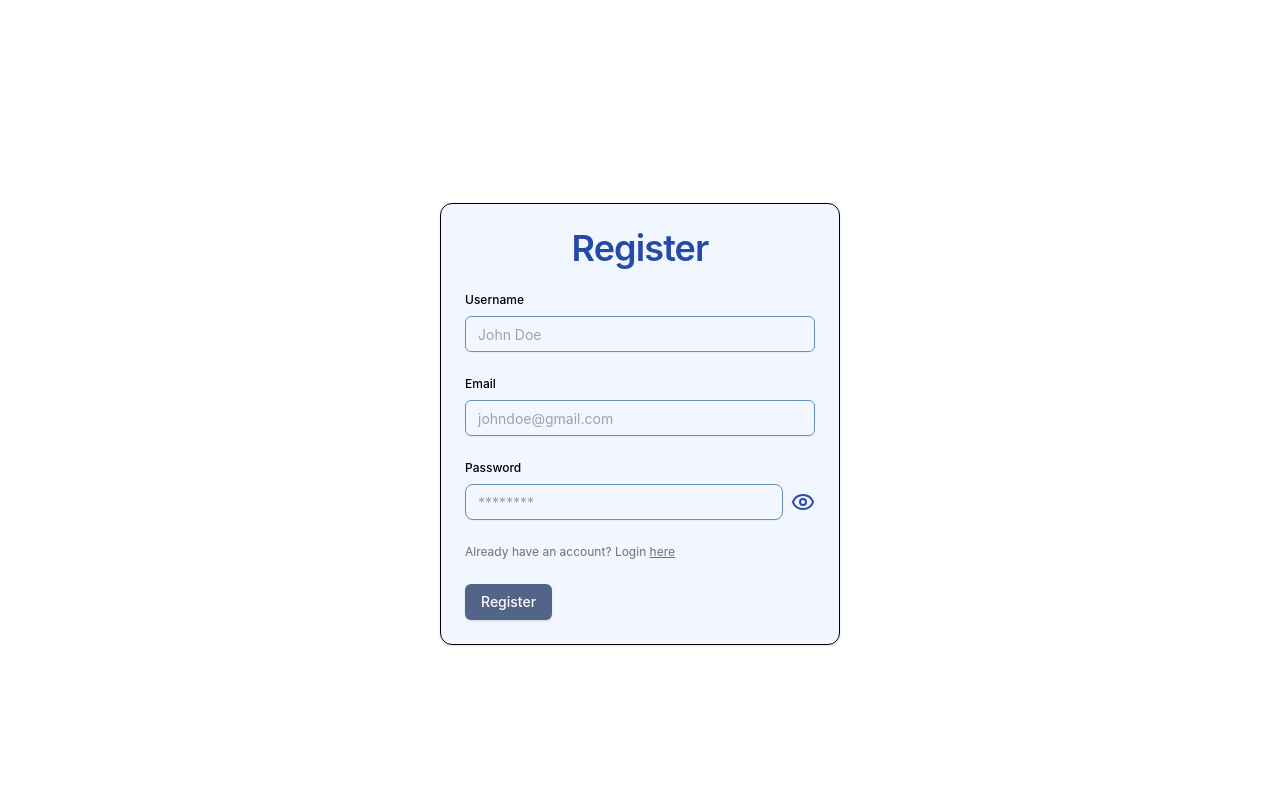
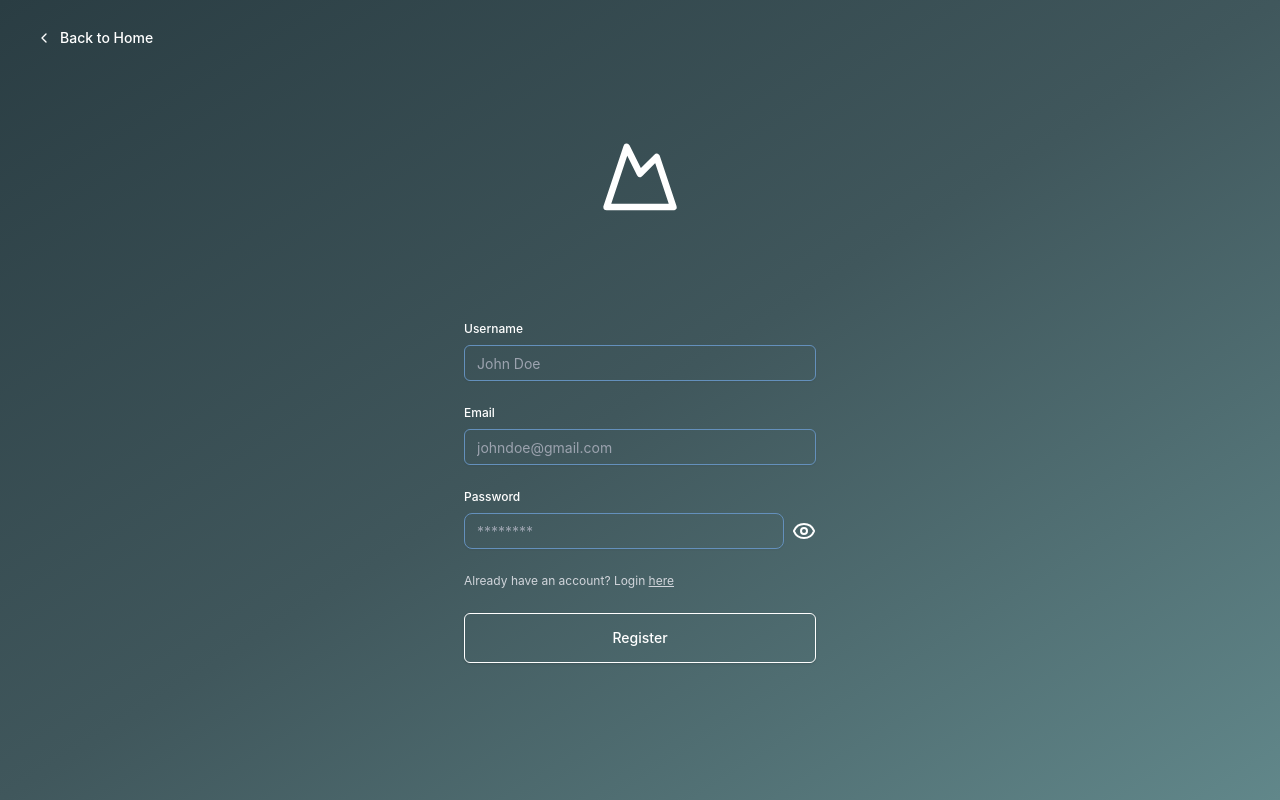
Before and after one commit to alexabainza/habit-tracker-frontend, a React (Vite) app: page /register in a window 1280 px wide. Built offline with nearby package versions, Linux system fonts and the light colour scheme.

Commit message:
refactor:auth pages changed layout and color

```diff
--- a/src/pages/analytics/RecentHabits.tsx
+++ b/src/pages/analytics/RecentHabits.tsx
@@ -1,11 +1,11 @@
 import { Calendar } from "@/components/ui/calendar";
 import { RecentHabitsProps } from "@/utils/types";
-import React from "react";
+import { useMemo, useState } from "react";
 
 export function RecentHabits({ data }: RecentHabitsProps) {
-  const [date, setDate] = React.useState<Date | undefined>(new Date());
+  const [date, setDate] = useState<Date | undefined>(new Date());
 
-  const modifiers = React.useMemo(() => {
+  const modifiers = useMemo(() => {
     const highActivity: Date[] = [];
     const mediumActivity: Date[] = [];
     const lowActivity: Date[] = [];
@@ -28,6 +28,8 @@ export function RecentHabits({ data }: RecentHabitsProps) {
     };
   }, [data]);
 
+  console.log(modifiers);
+
   return (
     <div className="w-full h-64 md:h-80 rounded-md border p-5 my-0">
       <div className="space-y-6">
@@ -35,12 +37,12 @@ export function RecentHabits({ data }: RecentHabitsProps) {
           mode="single"
           selected={date}
           onSelect={setDate}
-          className="rounded-md border"
+          className="rounded-md border transition-all duration-300"
           modifiers={modifiers}
           modifiersClassNames={{
-            highActivity: "bg-green-500 no-hover",
-            mediumActivity: "bg-green-300 no-hover",
-            lowActivity: "bg-green-100 no-hover",
+            highActivity: "bg-green-500 hover:bg-green-500/80",
+            mediumActivity: "bg-green-400 hover:bg-green-400/80",
+            lowActivity: "bg-green-300 hover:bg-green-300/80",
           }}
         />
       </div>
--- a/src/pages/auth/Login.tsx
+++ b/src/pages/auth/Login.tsx
@@ -14,7 +14,7 @@ import {
   FormMessage,
 } from "@/components/ui/form";
 import { Input } from "@/components/ui/input";
-import { Eye, EyeOff, Loader2 } from "lucide-react";
+import { ChevronLeftIcon, Eye, EyeOff, Loader2, MountainIcon } from "lucide-react";
 import { Link, useNavigate } from "react-router-dom";
 import { LoginSchema } from "@/utils/schemas";
 import { handleAuthError } from "@/utils/errorHandler";
@@ -68,11 +68,19 @@ const LoginScreen: React.FC = () => {
   };
 
   return (
-    <div className="flex justify-center items-center mt-12 w-full">
-      <Card className="w-[400px] bg-[var(--color-background)] sm:mx-5 mx-5">
+    <div className="flex justify-center items-center w-full bg-gradient-to-br from-[#2A3D43] via-[#40575C] to-[#61878A] text-white">
+      <Button
+        className="absolute top-5 left-5 text-white"
+        onClick={() => navigate("/")}
+        variant='link'
+      >
+        <ChevronLeftIcon className="w-6 h-6" />
+        Back to Home
+      </Button>
+      <Card className="w-[400px] sm:mx-5 mx-5 border-0 shadow-none ">
         <CardHeader>
-          <CardTitle className="text-4xl text-[var(--color-primary)] text-center">
-            Login
+          <CardTitle className="text-4xl text-center">
+            <MountainIcon className="w-20 h-20 mx-auto mb-20" />
           </CardTitle>
         </CardHeader>
         <CardContent>
@@ -83,8 +91,10 @@ const LoginScreen: React.FC = () => {
                 name="identifier"
                 render={({ field }) => (
                   <FormItem className="flex flex-col gap-0">
-                    <FormLabel className="font-medium text-xs">
-                      Email/Username
+                    <FormLabel className="uppercase font-medium text-xs space-x-1.5">
+                      <strong>Email</strong>
+                      <span className="lowercase">or</span>
+                      <strong>Username</strong>
                     </FormLabel>
                     <FormControl>
                       <Input
@@ -102,11 +112,11 @@ const LoginScreen: React.FC = () => {
                 name="password"
                 render={({ field }) => (
                   <FormItem className="flex flex-col gap-0">
-                    <FormLabel className="font-medium text-xs">
+                    <FormLabel className="uppercase font-bold text-xs">
                       Password
                     </FormLabel>
                     <FormControl className="relative">
-                      <div className="flex flex-row items-center rounded-md">
+                      <div className="flex flex-row items-center rounded-md relative">
                         <Input
                           type={showPassword ? "text" : "password"}
                           placeholder={`${showPassword ? "Password@123" : "********"}`}
@@ -116,7 +126,7 @@ const LoginScreen: React.FC = () => {
                         <button
                           type="button"
                           onClick={togglePasswordVisibility}
-                          className="ml-2 text-[var(--color-primary)] "
+                          className="ml-2 absolute right-2 top-0 bottom-0 flex items-center justify-center w-5"
                         >
                           {showPassword ? <EyeOff /> : <Eye />}
                         </button>
@@ -126,18 +136,18 @@ const LoginScreen: React.FC = () => {
                   </FormItem>
                 )}
               />
-              <p className="text-xs text-gray-500">
-                Don't have an account yet? Register{" "}
+              <p className="text-xs text-gray-200">
+                Don't have an account? Register{" "}
                 <Link to="/register" className="underline hover:font-bold">
                   here
                 </Link>
               </p>
               <Button
                 type="submit"
-                className="bg-[#536489] hover:bg-[var(--color-primary)] text-white"
+                className=" w-full py-6 border border-white transition-all duration-300 text-white hover:bg-white/85 hover:text-black hover:border-transparent"
                 disabled={isLoading}
               >
-                {isLoading ? <Loader2 className="animate-spin" /> : "Login"}
+                {isLoading ? <><Loader2 className="animate-spin" /> Loading</> : "Login"}
               </Button>
             </form>
           </Form>
--- a/src/pages/auth/Register.tsx
+++ b/src/pages/auth/Register.tsx
@@ -14,7 +14,7 @@ import { Input } from "@/components/ui/input";
 import { useForm } from "react-hook-form";
 import { zodResolver } from "@hookform/resolvers/zod";
 import { RegisterUserSchema } from "@/utils/schemas";
-import { Eye, EyeOff, Loader2 } from "lucide-react";
+import { ChevronLeftIcon, Eye, EyeOff, Loader2, MountainIcon } from "lucide-react";
 import { Link, useNavigate } from "react-router-dom";
 import { useFetch } from "@/hooks/use-fetch";
 import { handleAuthError } from "@/utils/errorHandler";
@@ -67,11 +67,19 @@ const RegisterScreen: React.FC = () => {
   };
 
   return (
-    <div className="flex justify-center items-center mt-12 w-full">
-      <Card className="w-[400px] bg-[var(--color-background)] sm:mx-5 mx-5">
+    <div className="flex justify-center items-center w-full bg-gradient-to-br from-[#2A3D43] via-[#40575C] to-[#61878A] text-white">
+      <Button
+        className="absolute top-5 left-5 text-white"
+        onClick={() => navigate("/")}
+        variant='link'
+      >
+        <ChevronLeftIcon className="w-6 h-6" />
+        Back to Home
+      </Button>
+      <Card className="w-[400px] sm:mx-5 mx-5 border-0 shadow-none">
         <CardHeader>
-          <CardTitle className="text-4xl text-[var(--color-primary)] text-center">
-            Register
+          <CardTitle className="text-4xl text-center">
+            <MountainIcon className="w-20 h-20 mx-auto mb-20" />
           </CardTitle>
         </CardHeader>
         <CardContent>
@@ -136,7 +144,7 @@ const RegisterScreen: React.FC = () => {
                         <button
                           type="button"
                           onClick={togglePasswordVisibility}
-                          className="ml-2 text-[var(--color-primary)] "
+                          className="ml-2 "
                         >
                           {showPassword ? <EyeOff /> : <Eye />}
                         </button>
@@ -146,25 +154,19 @@ const RegisterScreen: React.FC = () => {
                   </FormItem>
                 )}
               />
-              <p className="text-xs text-gray-500">
+              <p className="text-xs text-gray-300">
                 Already have an account? Login{" "}
                 <Link to="/login" className="underline hover:font-bold">
                   here
                 </Link>
               </p>
-              {isLoading ? (
-                <Button disabled>
-                  <Loader2 className="animate-spin" />
-                  Loading{" "}
-                </Button>
-              ) : (
-                <Button
-                  className="bg-[#536489] hover:bg-[var(--color-primary)] text-white"
-                  type="submit"
-                >
-                  Register
-                </Button>
-              )}
+              <Button
+                type="submit"
+                className="relative w-full py-6 border border-white transition-all duration-300 text-white hover:bg-white/85 hover:text-black hover:border-transparent"
+                disabled={isLoading}
+              >
+                {isLoading ? <><Loader2 className="animate-spin" /> Loading</> : "Register"}
+              </Button>
             </form>
           </Form>
         </CardContent>
--- a/src/pages/auth/Reset.tsx
+++ b/src/pages/auth/Reset.tsx
@@ -37,7 +37,7 @@ const ResetPassword: React.FC = () => {
     const form = useForm<z.infer<typeof ResetPasswordSchema>>({
         resolver: zodResolver(ResetPasswordSchema),
         defaultValues: {
-            id: queryParams.get('id') ?? "",
+            email: queryParams.get('email') ?? "",
             token: queryParams.get('token') ?? "",
             new_password: "",
             confirm_password: "",
@@ -55,15 +55,15 @@ const ResetPassword: React.FC = () => {
             if (result.status === 200) {
                 toast.success("Password reset successfully.");
                 navigate("/login");
+            } else {
+                toast.error(result.message);
             }
         } catch (error: any) {
-            toast.error('An error occurred while resetting password.')
+            toast.error(error.response.data.message);
         } finally {
             setIsLoading(false);
         }
     };
-
-    console.log(location)
 
     return (
         <div className="flex justify-center items-center mt-12 w-full">
--- a/src/utils/schemas.ts
+++ b/src/utils/schemas.ts
@@ -24,7 +24,7 @@ const ForgotPasswordSchema = z.object({
 })
 
 const ResetPasswordSchema = z.object({
-    id: z.string({ message: "Token is required." }).min(3, { message: "Token is required." }),
+    email: z.string({ message: "Token is required." }).min(3, { message: "Token is required." }).email({ message: "Not a valid email." }).max(255, { message: "Email is too long." }),
     token: z.string({ message: "Token is required." }).min(3, { message: "Token is required." }),
     new_password: z.string({ message: "New password is required." }).min(8, { message: "Password should be at least 8 characters." }).regex(
         /^(?=.*[a-z])(?=.*[A-Z])(?=.*\d)(?=.*[\W_])[a-zA-Z\d\W_]{8,}$/,
```
Also changed, not shown: src/pages/analytics/ChartOverview.tsx (+12 -7 lines), 1 other file (tests, documents, lock files or other folders).
